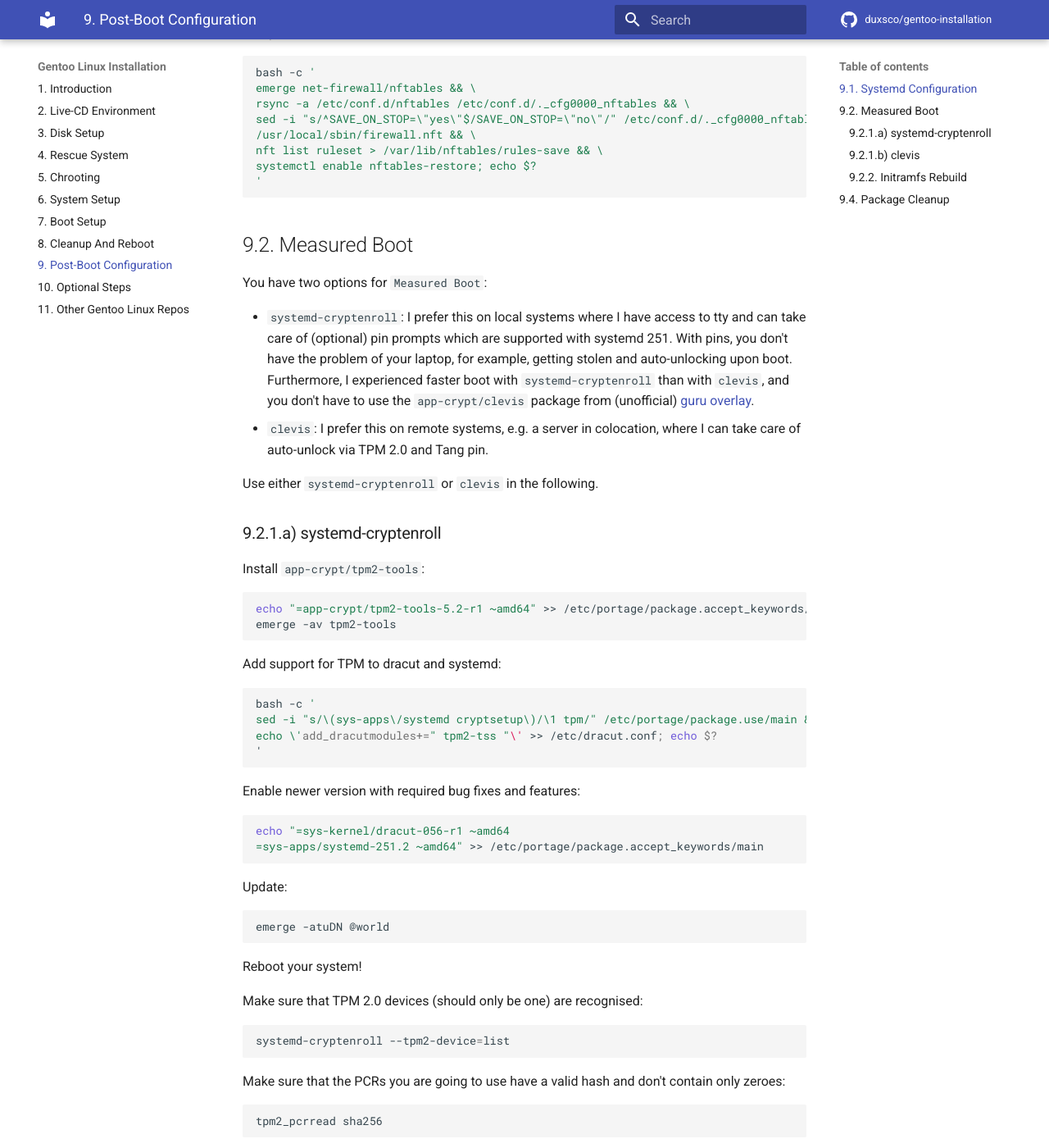
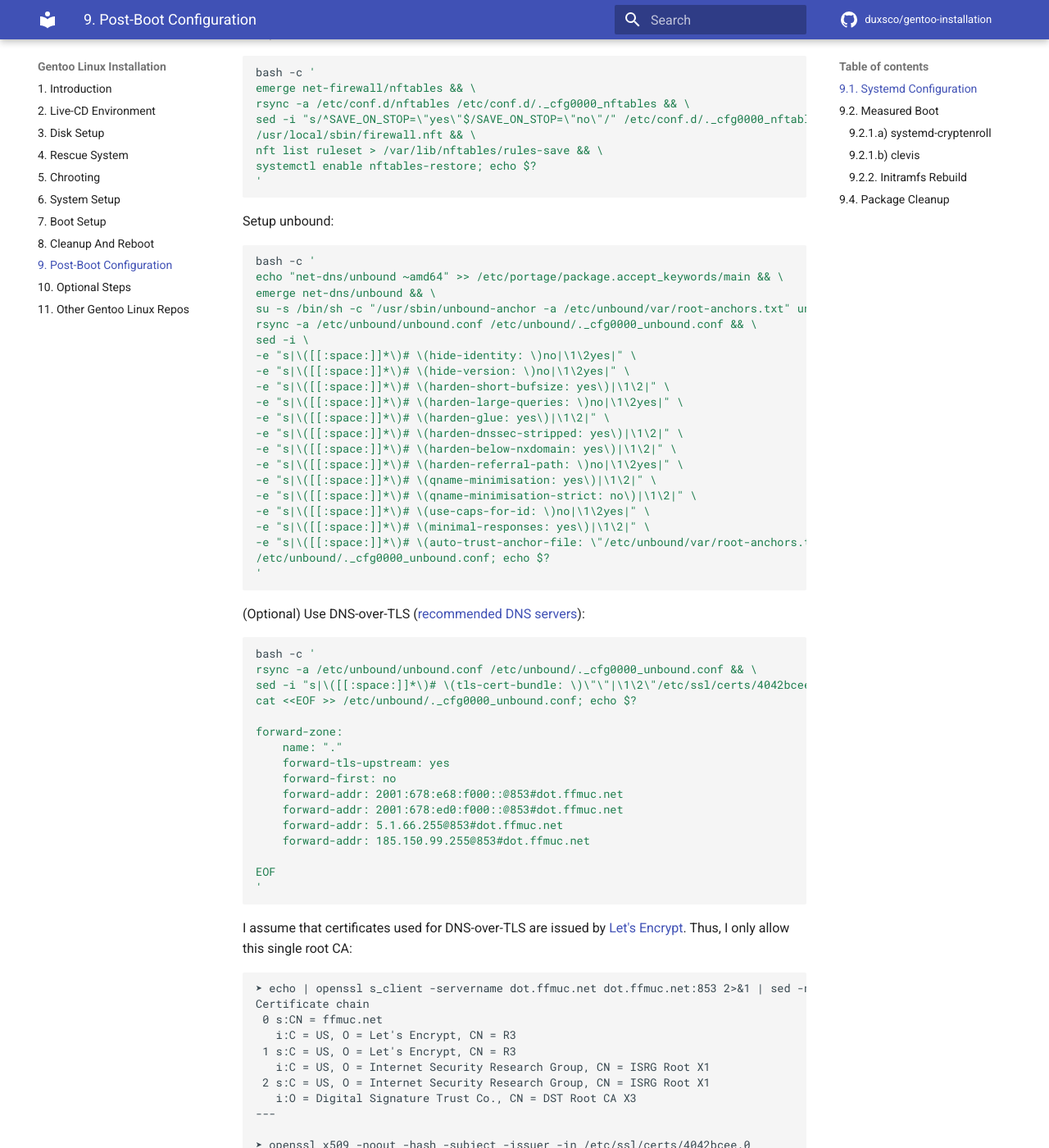
Before and after one commit to duxsco/gentoo-installation, an MkDocs documentation site: the page built from docs/post-boot_configuration.md, in a window 1280 px wide and 1400 px high, scrolled down 805 px. Shown: the whole window at 82% size. Built offline with MkDocs 1.6.1 and Material for MkDocs 9.7.7, drawn with Linux system fonts in a browser that asks for light colours; comment, search, counter and statistics services are not loaded; some of the changed text lies outside the part shown.

Commit message:
Use unbound

````diff
--- a/docs/post-boot_configuration.md
+++ b/docs/post-boot_configuration.md
@@ -46,6 +46,121 @@ nft list ruleset > /var/lib/nftables/rules-save && \
 systemctl enable nftables-restore; echo $?
 '
 ```
+
+Setup unbound:
+
+```bash
+bash -c '
+echo "net-dns/unbound ~amd64" >> /etc/portage/package.accept_keywords/main && \
+emerge net-dns/unbound && \
+su -s /bin/sh -c "/usr/sbin/unbound-anchor -a /etc/unbound/var/root-anchors.txt" unbound && \
+rsync -a /etc/unbound/unbound.conf /etc/unbound/._cfg0000_unbound.conf && \
+sed -i \
+-e "s|\([[:space:]]*\)# \(hide-identity: \)no|\1\2yes|" \
+-e "s|\([[:space:]]*\)# \(hide-version: \)no|\1\2yes|" \
+-e "s|\([[:space:]]*\)# \(harden-short-bufsize: yes\)|\1\2|" \
+-e "s|\([[:space:]]*\)# \(harden-large-queries: \)no|\1\2yes|" \
+-e "s|\([[:space:]]*\)# \(harden-glue: yes\)|\1\2|" \
+-e "s|\([[:space:]]*\)# \(harden-dnssec-stripped: yes\)|\1\2|" \
+-e "s|\([[:space:]]*\)# \(harden-below-nxdomain: yes\)|\1\2|" \
+-e "s|\([[:space:]]*\)# \(harden-referral-path: \)no|\1\2yes|" \
+-e "s|\([[:space:]]*\)# \(qname-minimisation: yes\)|\1\2|" \
+-e "s|\([[:space:]]*\)# \(qname-minimisation-strict: no\)|\1\2|" \
+-e "s|\([[:space:]]*\)# \(use-caps-for-id: \)no|\1\2yes|" \
+-e "s|\([[:space:]]*\)# \(minimal-responses: yes\)|\1\2|" \
+-e "s|\([[:space:]]*\)# \(auto-trust-anchor-file: \"/etc/unbound/var/root-anchors.txt\"\)|\1\2|" \
+/etc/unbound/._cfg0000_unbound.conf; echo $?
+'
+```
+
+(Optional) Use DNS-over-TLS ([recommended DNS servers](https://www.kuketz-blog.de/empfehlungsecke/#dns)):
+
+```bash
+bash -c '
+rsync -a /etc/unbound/unbound.conf /etc/unbound/._cfg0000_unbound.conf && \
+sed -i "s|\([[:space:]]*\)# \(tls-cert-bundle: \)\"\"|\1\2\"/etc/ssl/certs/4042bcee.0\"|" /etc/unbound/._cfg0000_unbound.conf && \
+cat <<EOF >> /etc/unbound/._cfg0000_unbound.conf; echo $?
+
+forward-zone:
+    name: "."
+    forward-tls-upstream: yes
+    forward-first: no
+    forward-addr: 2001:678:e68:f000::@853#dot.ffmuc.net
+    forward-addr: 2001:678:ed0:f000::@853#dot.ffmuc.net
+    forward-addr: 5.1.66.255@853#dot.ffmuc.net
+    forward-addr: 185.150.99.255@853#dot.ffmuc.net
+
+EOF
+'
+```
+
+I assume that certificates used for DNS-over-TLS are issued by [Let's Encrypt](https://letsencrypt.org/certificates/). Thus, I only allow this single root CA:
+
+```
+➤ echo | openssl s_client -servername dot.ffmuc.net dot.ffmuc.net:853 2>&1 | sed -n '/^Certificate chain/,/^---/p'
+Certificate chain
+ 0 s:CN = ffmuc.net
+   i:C = US, O = Let's Encrypt, CN = R3
+ 1 s:C = US, O = Let's Encrypt, CN = R3
+   i:C = US, O = Internet Security Research Group, CN = ISRG Root X1
+ 2 s:C = US, O = Internet Security Research Group, CN = ISRG Root X1
+   i:O = Digital Signature Trust Co., CN = DST Root CA X3
+---
+
+➤ openssl x509 -noout -hash -subject -issuer -in /etc/ssl/certs/4042bcee.0
+4042bcee
+subject=C = US, O = Internet Security Research Group, CN = ISRG Root X1
+issuer=C = US, O = Internet Security Research Group, CN = ISRG Root X1
+```
+
+Sample configuration:
+
+```bash
+❯ bash -c 'grep -v -e "^[[:space:]]*#" -e "^[[:space:]]*$" /etc/unbound/unbound.conf'
+server:
+	verbosity: 1
+	hide-identity: yes
+	hide-version: yes
+	harden-short-bufsize: yes
+	harden-large-queries: yes
+	harden-glue: yes
+	harden-dnssec-stripped: yes
+	harden-below-nxdomain: yes
+	harden-referral-path: yes
+	qname-minimisation: yes
+	qname-minimisation-strict: no
+	use-caps-for-id: yes
+	minimal-responses: yes
+	auto-trust-anchor-file: "/etc/unbound/var/root-anchors.txt"
+	tls-cert-bundle: "/etc/ssl/certs/4042bcee.0"
+python:
+dynlib:
+remote-control:
+forward-zone:
+    name: "."
+    forward-tls-upstream: yes
+    forward-first: no
+    forward-addr: 2001:678:e68:f000::@853#dot.ffmuc.net
+    forward-addr: 2001:678:ed0:f000::@853#dot.ffmuc.net
+    forward-addr: 5.1.66.255@853#dot.ffmuc.net
+    forward-addr: 185.150.99.255@853#dot.ffmuc.net
+```
+
+Enable and start unbound service:
+
+```bash
+bash '
+systemctl disable systemd-resolved.service && \
+systemctl stop systemd-resolved.service && \
+systemctl enable unbound.service && \
+sleep 20s && \
+rm -f /etc/resolv.conf && \
+echo -e "nameserver ::1\nnameserver 127.0.0.1" > /etc/resolv.conf && \
+systemctl start unbound.service; echo $?
+'
+```
+
+Test DNS resolving ([link](https://openwrt.org/docs/guide-user/services/dns/dot_unbound#testing)).
 
 ## 9.2. Measured Boot
 
````
